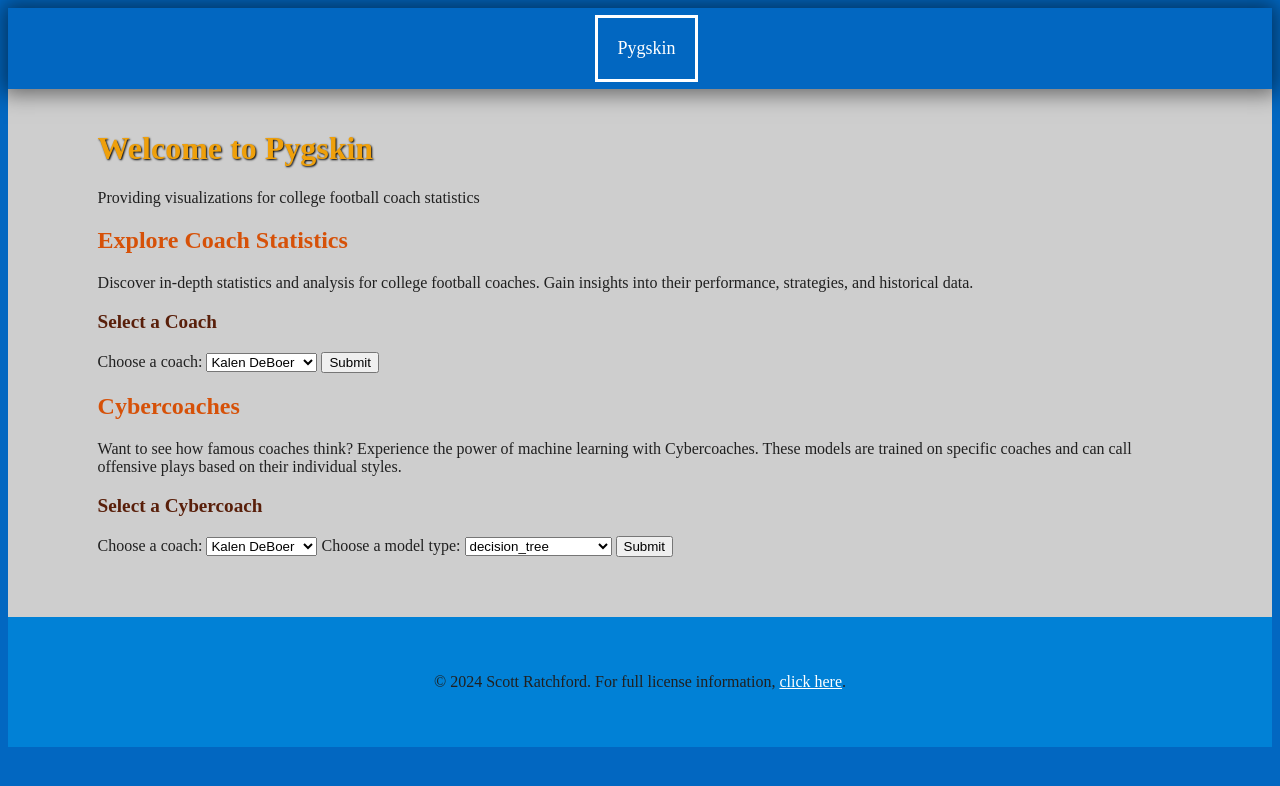
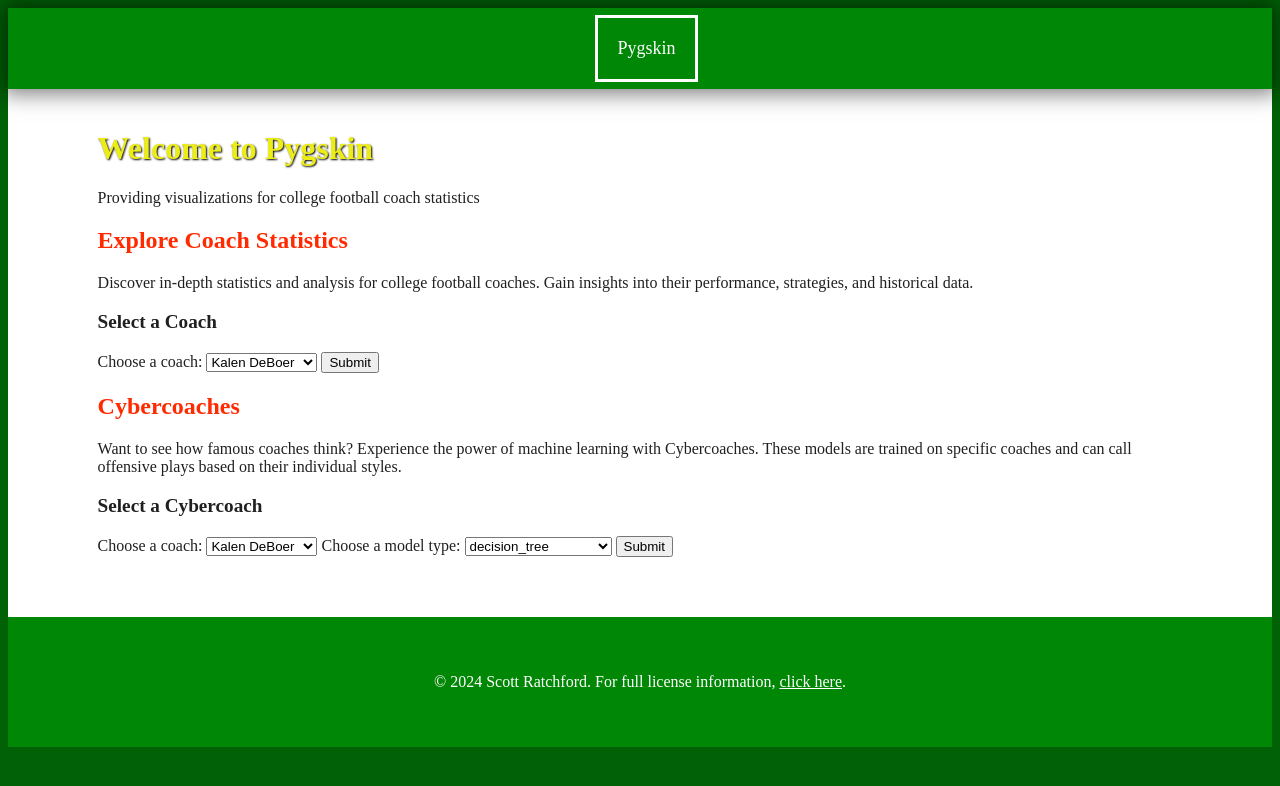
Before and after one commit to KyberCritter/Pygskin-Webapp, a Django app: page / in a window 1280 px wide. Shown: the top 786 px of the page. Run offline with Django 5.2, Linux system fonts and the light colour scheme.

Commit message:
Changed colors to football field

```diff
--- a/myproject/pygskin_webapp/static/styles.css
+++ b/myproject/pygskin_webapp/static/styles.css
@@ -5,11 +5,17 @@
     --color-3: #efa00b;
     --color-4: #d65108;
     --color-5: #591f0a;
-    --background-color: rgb(206, 206, 206);
+
+    --sideline-green: #006106;
+    --turf-green: #008705;
+    --goalpost-yellow: #ecec17;
+    --pylon-orange: #ff2a00;
+
+    --background-color: rgb(255, 255, 255);
+    /* --background-color: var(--sideline-green); */
     /* --text-color: #fff; */
     --text-color: rgb(32, 32, 32);
     --mobile-view-max-width: 725px;
-    background-color: var(--color-1);
 }
 
 /* Common styles */
@@ -18,7 +24,7 @@ header {
     position: fixed;
     flex-direction: row;
     align-items: center;
-    background-color: var(--color-1);
+    background-color: var(--sideline-green);
     /* color: white; */
     padding: 10px 0px;
     font-size: x-large;
@@ -33,7 +39,12 @@ footer {
     text-align: center;
     padding: 20px 0;
     margin-top: 40px;
-    background-color: var(--color-2);
+    background-color: var(--turf-green);
+    color: #fff;
+}
+
+html {
+    background-color: var(--sideline-green);
 }
 
 a {
@@ -45,12 +56,15 @@ a:visited {
 }
 
 a:hover {
-    color: var(--color-3)
+    color: var(--goalpost-yellow)
 }
 
 body {
+    /* background-color: var(--turf-green); */
     background-color: var(--background-color);
     color: var(--text-color);
+    outline-color: #fff;
+    outline-width: 2px;
 }
 
 .container {
@@ -58,18 +72,18 @@ body {
 }
 
 h1 {
-    color: var(--color-3);
+    color: var(--goalpost-yellow);
     text-shadow: 1px 1px 2px #000;
     font-size: xx-large;
 }
 
 h2 {
-    color: var(--color-4);
+    color: var(--pylon-orange);
     font-size: x-large;
 }
 
 h3 {
-    color: var(--color-5);
+    color: var(--text-color);
     font-size: larger;
 }
 
@@ -82,7 +96,7 @@ h3 {
     justify-content: center;
     align-items: center;
     gap: 10px;
-    background-color: var(--color-1);
+    background-color: var(--turf-green);
     padding: 10px 10px;
     box-shadow: 0px 0px 20px 5px rgba(0, 0, 0, 0.5);
 }
@@ -103,7 +117,7 @@ h3 {
 }
 
 .navbar a:hover {
-    color: var(--color-3);
+    color: var(--goalpost-yellow);
 }
 
 /* Table styles */
@@ -121,19 +135,20 @@ h3 {
     min-width: 50px;
     max-width: fit-content;
     padding: 5px 5px;
-    color: #000;
 }
 
 .scrollable-table .table-header {
     background: #000;
+    color: #fff;
 }
 
-.scrollable-table .table-header td {
+.scrollable-table .table-header tr {
+    background: #000;
     color: #fff;
 }
 
 .scrollable-table .table-row:nth-of-type(odd) {
-    background: var(--background-color);
+    background: #b2b2b2;
 }
 
 .scrollable-table .table-row:nth-of-type(even) {
--- a/myproject/pygskin_webapp/templates/pygskin_webapp/coach.html
+++ b/myproject/pygskin_webapp/templates/pygskin_webapp/coach.html
@@ -9,9 +9,10 @@
 
 <h1>{{ coach_name }} Statistics {% if first_year == last_year %}({{ first_year }}){% else %}({{ first_year }}-{{ last_year }}){% endif %}</h1>
 <h2>Included Seasons</h2>
+<div class="scrollable-table">
 {% if coach_seasons %}
     <table>
-        <thead>
+        <thead class="table-header">
             <tr>
             {% for key in coach_seasons.0.keys %}
                 <th>{{ key }}</th>
@@ -20,7 +21,7 @@
         </thead>
         <tbody>
             {% for item in coach_seasons %}
-                <tr>
+            <tr class="table-row">
                 {% for value in item.values %}
                     <td>{{ value }}</td>
                 {% endfor %}
@@ -31,6 +32,7 @@
 {% else %}
     <p>No items found.</p>
 {% endif %}
+</div>
 
 <h2>Playcalling Tendencies</h2>
 <div id="playDistChart"></div>
--- a/myproject/pygskin_webapp/templates/pygskin_webapp/cybercoach_results.html
+++ b/myproject/pygskin_webapp/templates/pygskin_webapp/cybercoach_results.html
@@ -6,6 +6,7 @@
     <title>Cybercoach Prediction</title>
 </head>
 
+<h1>Cybercoach of {{ coach_name }} {% if first_year == last_year %}({{ first_year }}){% else %}({{ first_year }}-{{ last_year }}){% endif %}</h1>
 <p>Playing against {{ selected_opponent }} in week {{ selected_week }} of {{ selected_year }}.</p>
 
 <h2>Select a Drive to Predict</h2>
--- a/myproject/pygskin_webapp/views.py
+++ b/myproject/pygskin_webapp/views.py
@@ -153,6 +153,8 @@ def cybercoach(request):
             "cybercoach_path": cybercoach_path,
         }
         request.session['cybercoach_path'] = cybercoach_path
+        for key, value in context.items():
+            request.session[key] = value
 
         # Render and return the template with context
         return render(request, "pygskin_webapp/cybercoach.html", context)
@@ -183,6 +185,10 @@ def cybercoach_results(request):
             "df_columns": cybercoach_obj.original_play_df.columns,
             "game_dict": game_dict,
             "drive_numbers": set(game_dict["drive_number"].values()),
+            "coach_name": cybercoach_obj.coach.coach_dict["first_name"] + " " + cybercoach_obj.coach.coach_dict["last_name"],
+            "first_year": cybercoach_obj.coach.first_year,
+            "last_year": cybercoach_obj.coach.last_year,
+            "coach_seasons": cybercoach_obj.coach.coach_dict["seasons"],
         }
         request.session['selected_opponent'] = current_opponent
         request.session['current_week'] = current_week
@@ -224,6 +230,10 @@ def prediction(request):
         "drive_df": drive_df,
         "df_columns": cybercoach_obj.original_play_df.columns,
         "prediction": prediction,
+        "coach_name": cybercoach_obj.coach.coach_dict["first_name"] + " " + cybercoach_obj.coach.coach_dict["last_name"],
+        "first_year": cybercoach_obj.coach.first_year,
+        "last_year": cybercoach_obj.coach.last_year,
+        "coach_seasons": cybercoach_obj.coach.coach_dict["seasons"],
     }
     return render(request, "pygskin_webapp/prediction.html",context)
 
```
Also changed, not shown: myproject/pygskin_webapp/templates/pygskin_webapp/prediction.html (+9 -3 lines). Lines whose indentation alone changed are shown as unchanged.
